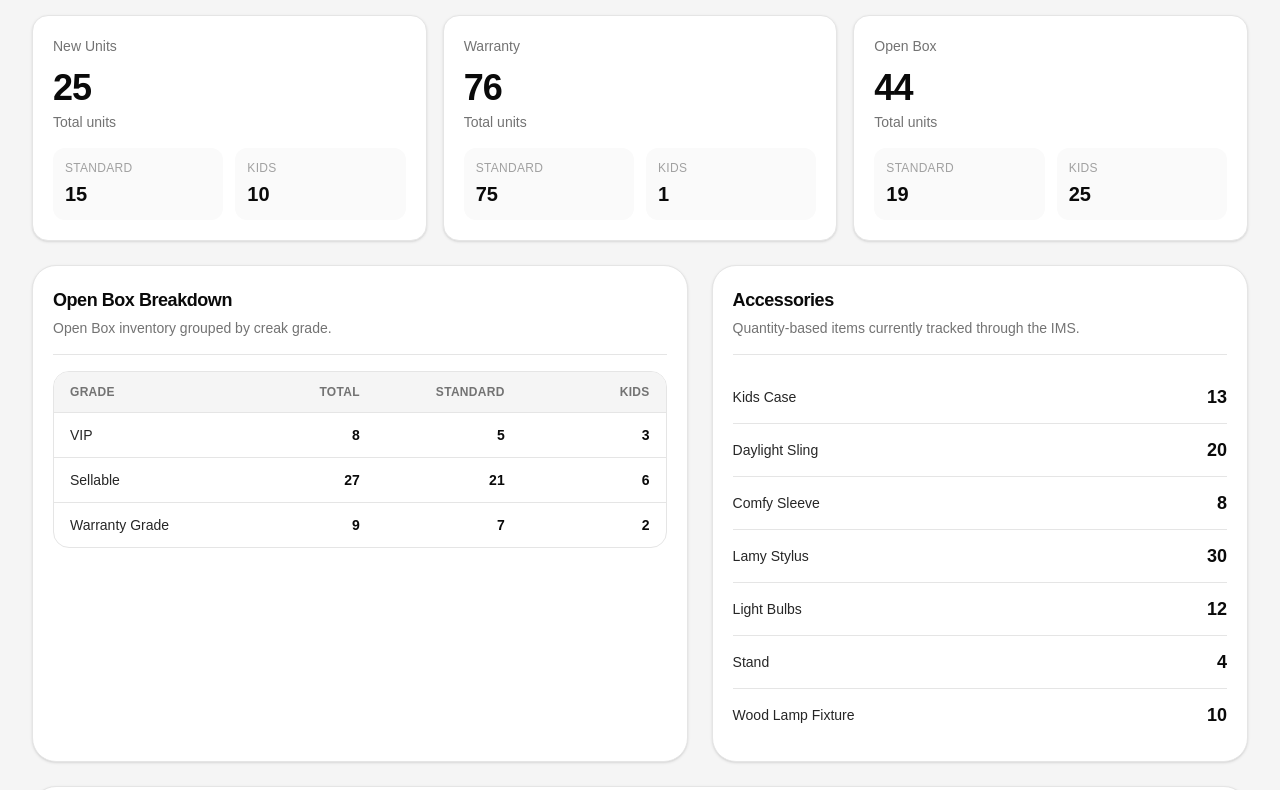
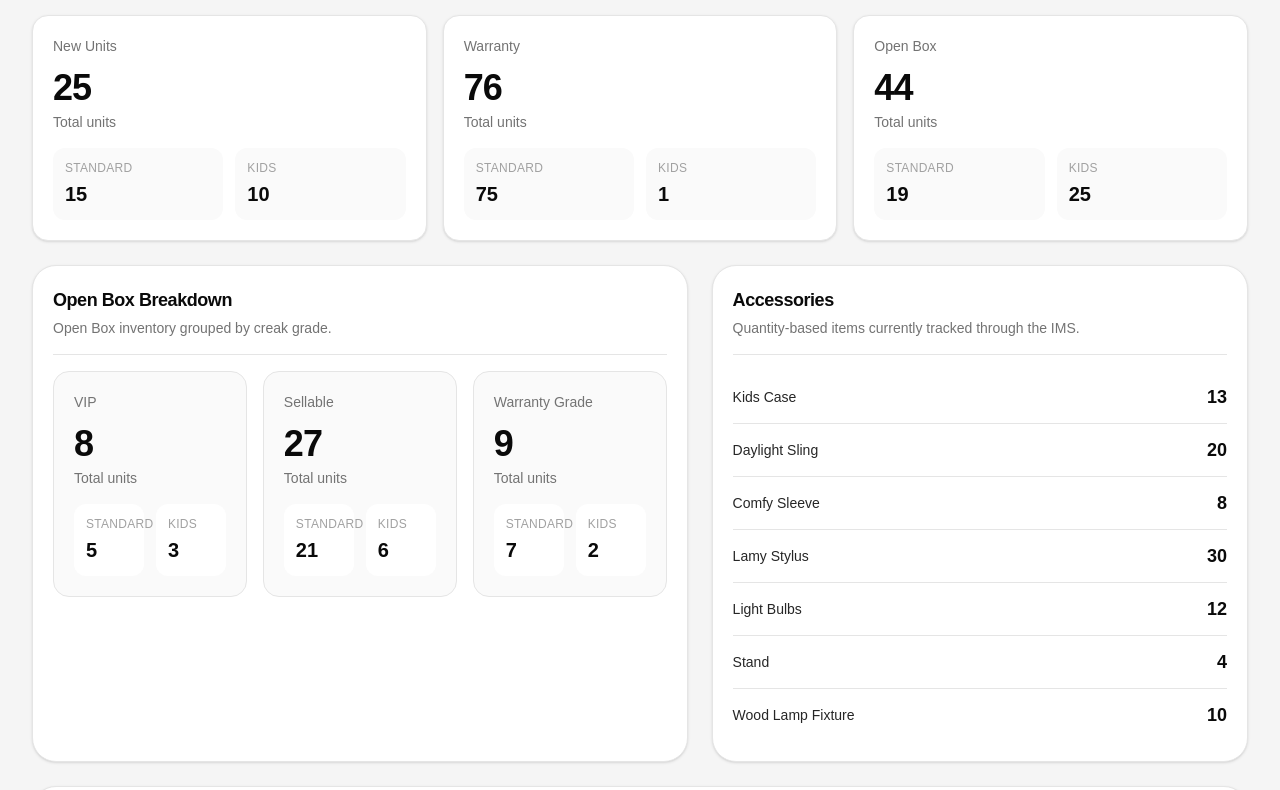
Before and after one commit to AJdaylightco/daylight-ims-dashboard, a Next.js app: page / in a window 1280 px wide. Shown: the part 453-1243 px from the top of the page. Built offline with nearby package versions, Linux system fonts and the light colour scheme.

Commit message:
Improve open box breakdown cards

```diff
--- a/app/page.tsx
+++ b/app/page.tsx
@@ -214,6 +214,47 @@ function SmallTable({
   );
 }
 
+function OpenBoxCards() {
+  return (
+    <div className="grid gap-4 md:grid-cols-3">
+      {openBoxBreakdown.map((item) => (
+        <div
+          key={item.grade}
+          className="rounded-2xl border border-neutral-200 bg-neutral-50 p-5"
+        >
+          <p className="text-sm font-medium text-neutral-500">{item.grade}</p>
+
+          <p className="mt-3 text-4xl font-semibold tracking-tight text-neutral-950">
+            {item.total}
+          </p>
+
+          <p className="mt-1 text-sm text-neutral-500">Total units</p>
+
+          <div className="mt-4 grid grid-cols-2 gap-3">
+            <div className="rounded-xl bg-white px-3 py-3">
+              <p className="text-xs font-medium uppercase tracking-wide text-neutral-400">
+                Standard
+              </p>
+              <p className="mt-1 text-xl font-semibold text-neutral-950">
+                {item.standard}
+              </p>
+            </div>
+
+            <div className="rounded-xl bg-white px-3 py-3">
+              <p className="text-xs font-medium uppercase tracking-wide text-neutral-400">
+                Kids
+              </p>
+              <p className="mt-1 text-xl font-semibold text-neutral-950">
+                {item.kids}
+              </p>
+            </div>
+          </div>
+        </div>
+      ))}
+    </div>
+  );
+}
+
 function TopWarrantyIssues() {
   return (
     <div className="grid gap-3 md:grid-cols-5">
@@ -316,15 +357,7 @@ export default function Home() {
             title="Open Box Breakdown"
             description="Open Box inventory grouped by creak grade."
           >
-            <SmallTable
-              headers={["Grade", "Total", "Standard", "Kids"]}
-              rows={openBoxBreakdown.map((item) => [
-                item.grade,
-                String(item.total),
-                String(item.standard),
-                String(item.kids),
-              ])}
-            />
+            <OpenBoxCards />
           </Section>
 
           <Section
```
